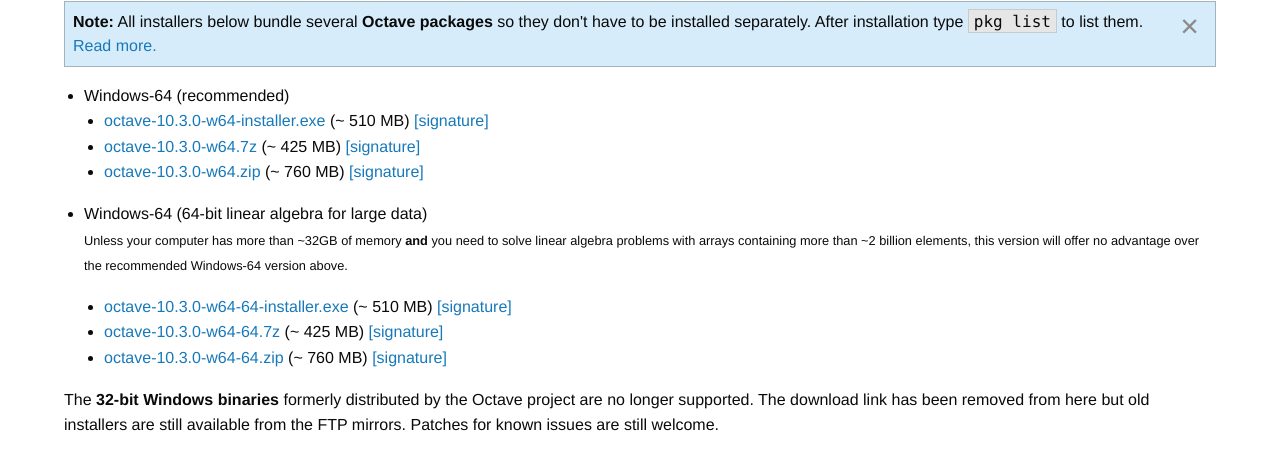
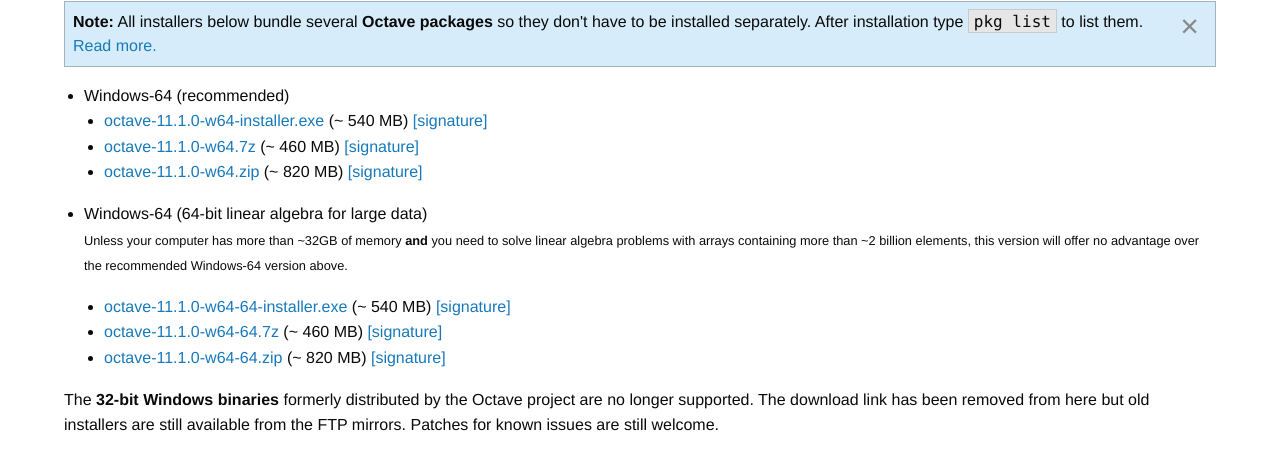
Before and after one commit to gnu-octave/gnu-octave.github.io, a Jekyll site: the page built from pages/download.md, in a window 1280 px wide and 900 px high, scrolled down 1631 px. Shown: the part 160-616 px from the top of the window. Built offline with Jekyll 4.4.1, drawn with Linux system fonts in a browser that asks for light colours; nearby versions of some CDN libraries; some of the changed text lies outside the part shown.

Commit message:
GNU Octave 11.1.0 release (2026-02-20) (#39)

````diff
--- a/pages/community-news.html
+++ b/pages/community-news.html
@@ -14,7 +14,7 @@
 entries in the GUI:
 
   this-is-the-gnu-octave-community-news-page
-  community-news-page-serial=31
+  community-news-page-serial=32
 
 -->
 
--- a/pages/download.md
+++ b/pages/download.md
@@ -8,8 +8,8 @@
 
 <div class="primary callout">
   <i class="fas fa-info-circle" style="color:#1779ba;"></i>
-  <strong>GNU Octave 10.3.0</strong> is the latest stable release.
-  (<a href="{{ "/NEWS-10.html" | relative_url }}">Release Notes</a>)
+  <strong>GNU Octave 11.1.0</strong> is the latest stable release.
+  (<a href="{{ "/NEWS-11.html" | relative_url }}">Release Notes</a>)
 </div>
 
 <div class="button-group large expanded stacked-for-small">
@@ -36,12 +36,12 @@
 [mirror site](https://www.gnu.org/order/ftp.html).
 
 Users are encouraged to verify the integrity of the files they download
-(such as `octave-10.3.0.tar.xz`) as follows:
+(such as `octave-11.1.0.tar.xz`) as follows:
 * Ensure that you are downloading from the Octave website, or from an official
   GNU mirror linked from the Octave website.
 * Download the corresponding signature file. For example, if you like to check
-  the integrity of `octave-10.3.0.tar.xz`, download the signature file
-  `octave-10.3.0.tar.xz.sig`.
+  the integrity of `octave-11.1.0.tar.xz`, download the signature file
+  `octave-11.1.0.tar.xz.sig`.
 * Run the following command to import John W. Eaton's public key (this needs to
   be done only once).
   ```
@@ -49,7 +49,7 @@
   ```
 * Verify the integrity of the file you downloaded with a command like
   ```
-  gpg --verify octave-10.3.0.tar.xz.sig
+  gpg --verify octave-11.1.0.tar.xz.sig
   ```
 * If all is well, then the output should say
   ```
@@ -116,15 +116,15 @@
 </div>
 
 - Windows-64 (recommended)
-  - [octave-10.3.0-w64-installer.exe](https://ftpmirror.gnu.org/octave/windows/octave-10.3.0-w64-installer.exe)
-    (~ 510 MB)
-    [[signature]](https://ftpmirror.gnu.org/octave/windows/octave-10.3.0-w64-installer.exe.sig)
-  - [octave-10.3.0-w64.7z](https://ftpmirror.gnu.org/octave/windows/octave-10.3.0-w64.7z)
-    (~ 425 MB)
-    [[signature]](https://ftpmirror.gnu.org/octave/windows/octave-10.3.0-w64.7z.sig)
-  - [octave-10.3.0-w64.zip](https://ftpmirror.gnu.org/octave/windows/octave-10.3.0-w64.zip)
-    (~ 760 MB)
-    [[signature]](https://ftpmirror.gnu.org/octave/windows/octave-10.3.0-w64.zip.sig)
+  - [octave-11.1.0-w64-installer.exe](https://ftpmirror.gnu.org/octave/windows/octave-11.1.0-w64-installer.exe)
+    (~ 540 MB)
+    [[signature]](https://ftpmirror.gnu.org/octave/windows/octave-11.1.0-w64-installer.exe.sig)
+  - [octave-11.1.0-w64.7z](https://ftpmirror.gnu.org/octave/windows/octave-11.1.0-w64.7z)
+    (~ 460 MB)
+    [[signature]](https://ftpmirror.gnu.org/octave/windows/octave-11.1.0-w64.7z.sig)
+  - [octave-11.1.0-w64.zip](https://ftpmirror.gnu.org/octave/windows/octave-11.1.0-w64.zip)
+    (~ 820 MB)
+    [[signature]](https://ftpmirror.gnu.org/octave/windows/octave-11.1.0-w64.zip.sig)
 
 <p></p>
 
@@ -137,15 +137,15 @@
   version above.
   </small>
 
-  - [octave-10.3.0-w64-64-installer.exe](https://ftpmirror.gnu.org/octave/windows/octave-10.3.0-w64-64-installer.exe)
-    (~ 510 MB)
-    [[signature]](https://ftpmirror.gnu.org/octave/windows/octave-10.3.0-w64-64-installer.exe.sig)
-  - [octave-10.3.0-w64-64.7z](https://ftpmirror.gnu.org/octave/windows/octave-10.3.0-w64-64.7z)
-    (~ 425 MB)
-    [[signature]](https://ftpmirror.gnu.org/octave/windows/octave-10.3.0-w64-64.7z.sig)
-  - [octave-10.3.0-w64-64.zip](https://ftpmirror.gnu.org/octave/windows/octave-10.3.0-w64-64.zip)
-    (~ 760 MB)
-    [[signature]](https://ftpmirror.gnu.org/octave/windows/octave-10.3.0-w64-64.zip.sig)
+  - [octave-11.1.0-w64-64-installer.exe](https://ftpmirror.gnu.org/octave/windows/octave-11.1.0-w64-64-installer.exe)
+    (~ 540 MB)
+    [[signature]](https://ftpmirror.gnu.org/octave/windows/octave-11.1.0-w64-64-installer.exe.sig)
+  - [octave-11.1.0-w64-64.7z](https://ftpmirror.gnu.org/octave/windows/octave-11.1.0-w64-64.7z)
+    (~ 460 MB)
+    [[signature]](https://ftpmirror.gnu.org/octave/windows/octave-11.1.0-w64-64.7z.sig)
+  - [octave-11.1.0-w64-64.zip](https://ftpmirror.gnu.org/octave/windows/octave-11.1.0-w64-64.zip)
+    (~ 820 MB)
+    [[signature]](https://ftpmirror.gnu.org/octave/windows/octave-11.1.0-w64-64.zip.sig)
 
 <p></p>
 
````
Also changed, not shown: _includes/release_news_select.md (+1 -0 lines), _posts/2026-02-20-octave-1.1.0-released.markdown (added, +27 -0 lines), pages/NEWS.11.md (added, +321 -0 lines).
